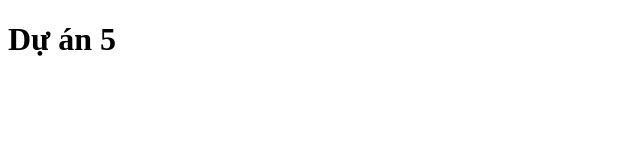
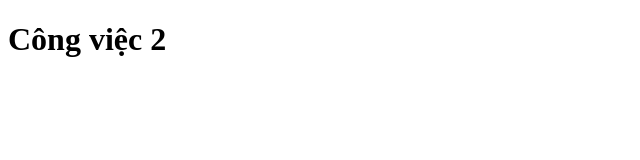
Before and after one commit to pmnhat66/Du-an-5, a plain HTML site: page index.html in a window 1280 px wide. Shown: the whole page, without its empty margins (0-640 px from the left). Drawn offline with Linux system fonts and the light colour scheme.

Commit message:
2.  Thêm nhánh công việc 2

```diff
--- a/index.html
+++ b/index.html
@@ -1,11 +1,14 @@
 <!DOCTYPE html>
 <html lang="vi">
+
 <head>
     <meta charset="UTF-8">
     <meta name="viewport" content="width=device-width, initial-scale=1.0">
     <title>Dự án 5</title>
 </head>
+
 <body>
-    <h1>Dự án 5</h1>
+    <h1>Công việc 2</h1>
 </body>
+
 </html>
```
